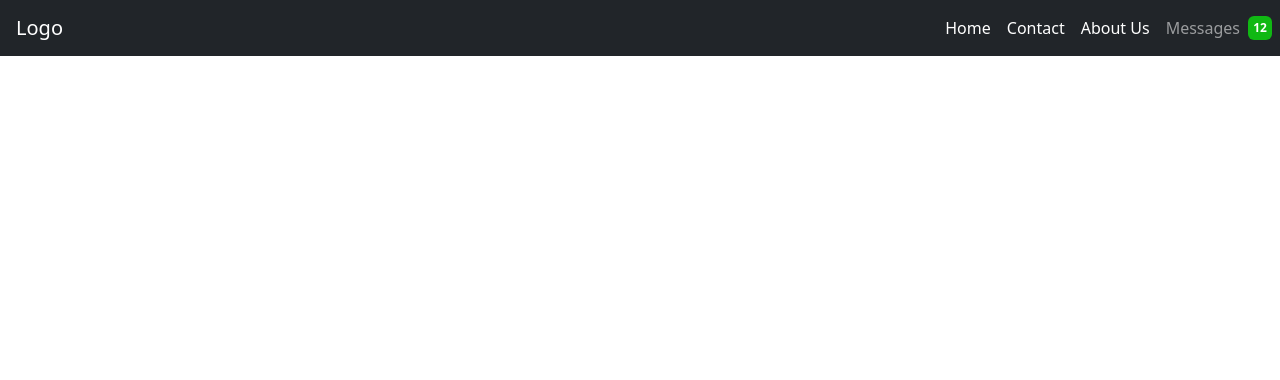
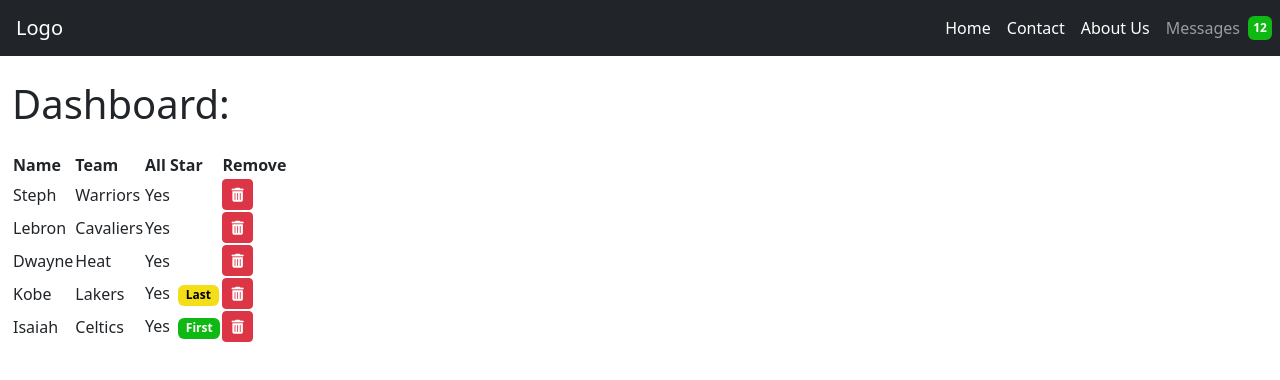
Before and after one commit to patj123/bootstrap-mocks, a plain HTML site: page index2.html in a window 1280 px wide. Drawn offline with nearby package versions, Linux system fonts and the light colour scheme.

Commit message:
started table for index2.html

```diff
--- a/index2.html
+++ b/index2.html
@@ -32,6 +32,51 @@
             </ul>
         </div>
     </nav>
+    <div class="container-fluid">
+        <h1 class="my-4">Dashboard:</h1>
+        <table>
+            <thead>
+                <tr>
+                    <th>Name</th>
+                    <th>Team</th>
+                    <th>All Star</th>
+                    <th>Remove</th>
+                </tr>
+                <tr>
+                    <td>Steph</td>
+                    <td>Warriors</td>
+                    <td>Yes</td>
+                    <td><a href="#" class="btn btn-sm btn-danger"><i class="fa fa-trash"></i></a></td>
+                </tr>
+                <tr>
+                    <td>Lebron</td>
+                    <td>Cavaliers</td>
+                    <td>Yes</td>
+                    <td><a href="#" class="btn btn-sm btn-danger"><i class="fa fa-trash"></i></a></td>
+                </tr>
+                <tr>
+                    <td>Dwayne</td>
+                    <td>Heat</td>
+                    <td>Yes</td>
+                    <td><a href="#" class="btn btn-sm btn-danger"><i class="fa fa-trash"></i></a></td>
+                </tr>
+                <tr>
+                    <td>Kobe</td>
+                    <td>Lakers</td>
+                    <td>Yes<span class="badge text-black d-inline-flex align-items-center justify-content-center rounded ms-2"
+                        style="background-color: #f4de18; ">Last</span></td>
+                    <td><a href="#" class="btn btn-sm btn-danger"><i class="fa fa-trash"></i></a></td>
+                </tr>
+                <tr>
+                    <td>Isaiah</td>
+                    <td>Celtics</td>
+                    <td>Yes<span class="badge text-white d-inline-flex align-items-center justify-content-center rounded ms-2"
+                        style="background-color: #10b813; ">First</span></td>
+                    <td><a href="#" class="btn btn-sm btn-danger"><i class="fa fa-trash"></i></a></td>
+                </tr>
+            </thead>
+        </table>
+    </div>
     <script src="https://code.jquery.com/jquery-3.6.0.min.js"></script>
     <script src="https://cdn.jsdelivr.net/npm/@popperjs/core@2.11.6/dist/umd/popper.min.js"></script>
     <script src="https://stackpath.bootstrapcdn.com/bootstrap/5.3.0/js/bootstrap.min.js"></script>
```
